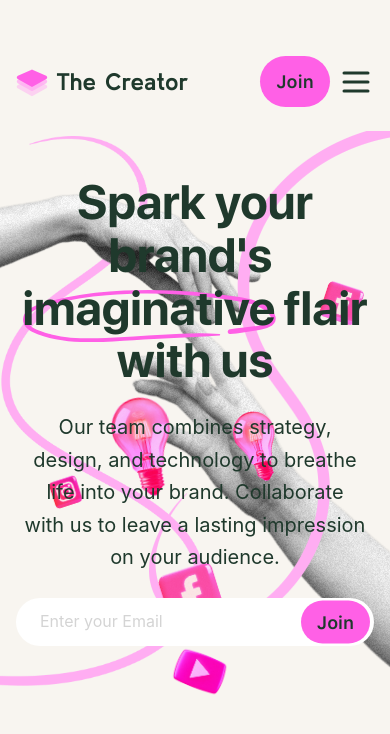
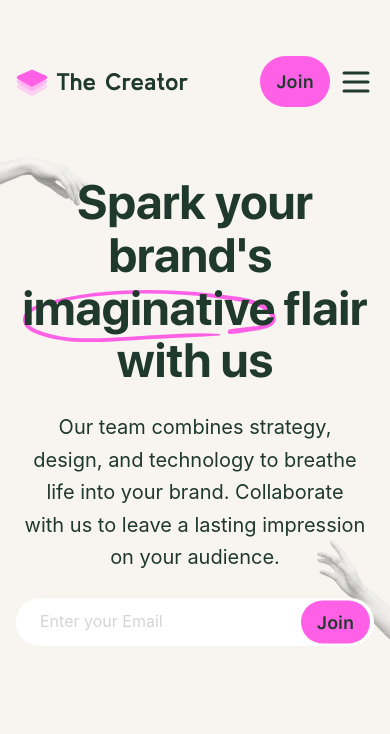
Before and after one commit to ahkar33/vo-ct, a React (Vite) app: page / in a window 390 px wide. Shown: the top 734 px of the page. Built offline with nearby package versions, Linux system fonts and the light colour scheme; a web font is replaced by a local one.

Commit message:
feat: finish hero section

```diff
--- a/src/components/sections/hero/index.tsx
+++ b/src/components/sections/hero/index.tsx
@@ -13,8 +13,8 @@ import {
 
 const Hero = () => {
 	return (
-		<div className="mt-[calc(112px+24px)] relative py-[40px] md:py-[140px]">
-			<div className="z-[3] flex items-center flex-col gap-6 md:gap-[32px] justify-center w-full px-4 lg:w-[70%] mx-auto">
+		<div className="mt-[calc(112px+24px)] overflow-hidden relative py-[40px] md:py-[140px]">
+			<div className="z-[3] md:px-[16px] flex items-center flex-col gap-6 md:gap-[32px] justify-center w-full px-4 lg:w-[70%] mx-auto">
 				<h1 className="font-sfprod z-[3]  font-bold text-5xl sm:text-6xl md:text-7xl lg:text-[112px] leading-[1.1] tracking-[0%] text-center flex flex-wrap justify-center gap-x-2 md:gap-x-4 relative">
 					<span>Spark your brand's&nbsp;</span>
 					<span className="inline-flex items-end space-x-2 md:space-x-4 whitespace-nowrap relative">
@@ -60,53 +60,53 @@ const Hero = () => {
 			<img
 				src={HeroHandLeft}
 				alt="hero-hand-left"
-				className="absolute top-0 h-[217px] left-0 z-[2]"
+				className="absolute top-0 h-[80px] opacity-50 lg:h-[217px] left-0 z-[2]"
 			/>
 			<img
 				src={HeroHandRight}
 				alt="hero-hand-right"
-				className="absolute bottom-[-40px] h-[426px] right-0 z-[2]"
+				className="absolute bottom-[30px] lg:bottom-[-40px] h-[120px] opacity-50 lg:h-[426px] right-0 z-[2]"
 			/>
 			<img
 				src={HeroStringLeft}
 				alt="hero-string-left"
-				className="absolute top-0 h-[100%] left-0 z-[1]"
+				className="absolute top-0 h-[100%] left-0 z-[1] hidden md:block"
 			/>
 			<img
 				src={HeroStringRight}
 				alt="hero-string-right"
-				className="absolute bottom-[56px] h-[507px] right-0 z-[2]"
+				className="absolute bottom-0 lg:bottom-[56px] hidden md:block h-[507px] right-0 z-[2]"
 			/>
 			<img
 				src={LightBulbIcon}
 				alt="light-bulb-icon"
-				className="absolute top-[257px] left-[207px] w-[100px] h-[100px] z-[2] rotate-[-16deg]"
+				className="absolute top-[257px] left-[207px] w-[100px] h-[100px] z-[2] rotate-[-16deg] hidden lg:block"
 			/>
 			<img
 				src={InstagramIcon}
 				alt="instagram-icon"
-				className="absolute left-[36px] w-[60px] h-auto z-[2] rotate-[-18deg] top-[336px]"
+				className="absolute left-[36px] w-[60px] h-auto z-[2] rotate-[-18deg] top-[336px] hidden lg:block"
 			/>
 			<img
 				src={FacebookIcon}
 				alt="facebook-icon"
-				className="absolute left-[132px] w-[120px] h-auto z-[2] rotate-[-18deg] bottom-[40px]"
+				className="absolute left-[132px] w-[120px] h-auto z-[2] rotate-[-18deg] bottom-[40px] hidden lg:block"
 			/>
 
 			<img
 				src={LightBulbIcon}
 				alt="light-bulb-icon"
-				className="absolute top-[236px] right-[176px] w-[140px] h-[140px] z-[2] rotate-[-12deg]"
+				className="absolute top-[236px] right-[176px] w-[140px] h-[140px] z-[2] rotate-[-12deg] hidden lg:block"
 			/>
 			<img
 				src={YoutubeIcon}
 				alt="youtube-icon"
-				className="absolute right-[160px] w-[60px] h-auto z-[2] botttom-[116px]"
+				className="absolute right-[160px] w-[60px] h-auto z-[2] botttom-[116px] hidden lg:block"
 			/>
 			<img
 				src={FacebookIcon}
 				alt="facebook-icon"
-				className="absolute right-[10px] w-[80px] h-auto z-[2] rotate-[18deg] top-[140px]"
+				className="absolute right-[10px] w-[80px] h-auto z-[2] rotate-[18deg] top-[140px] hidden lg:block"
 			/>
 		</div>
 	);
```
